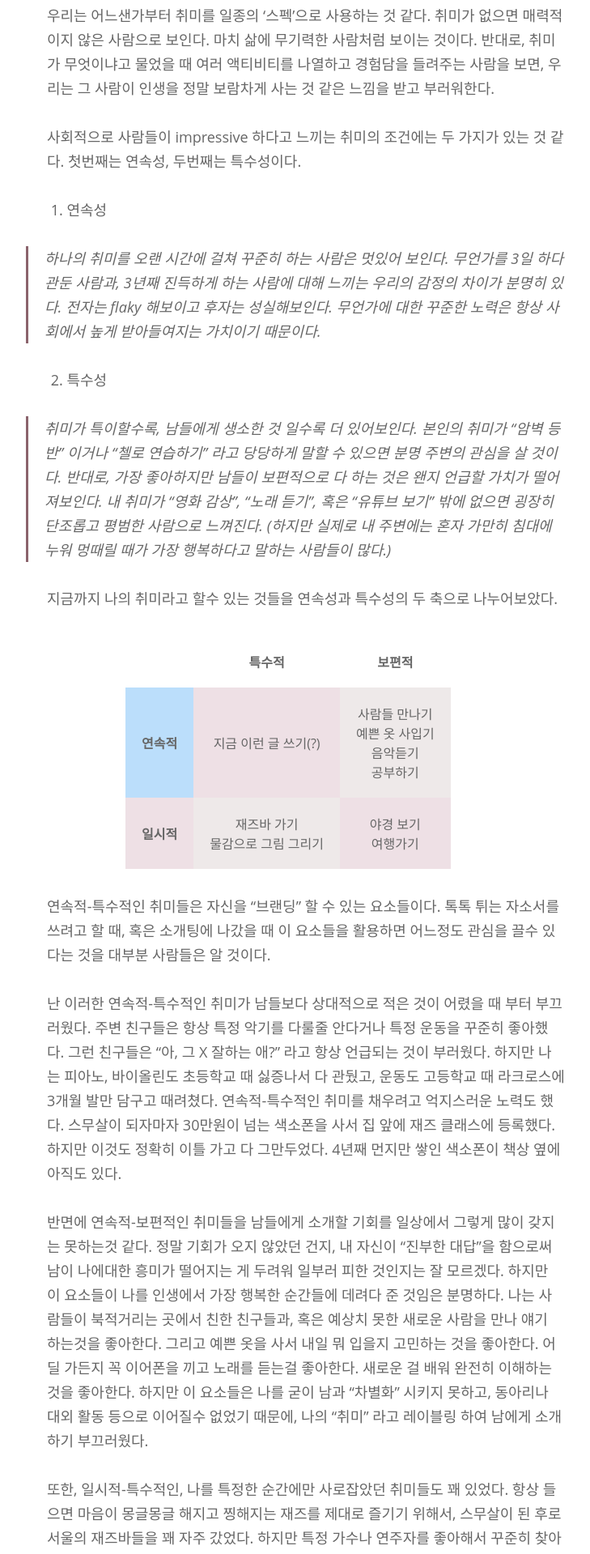
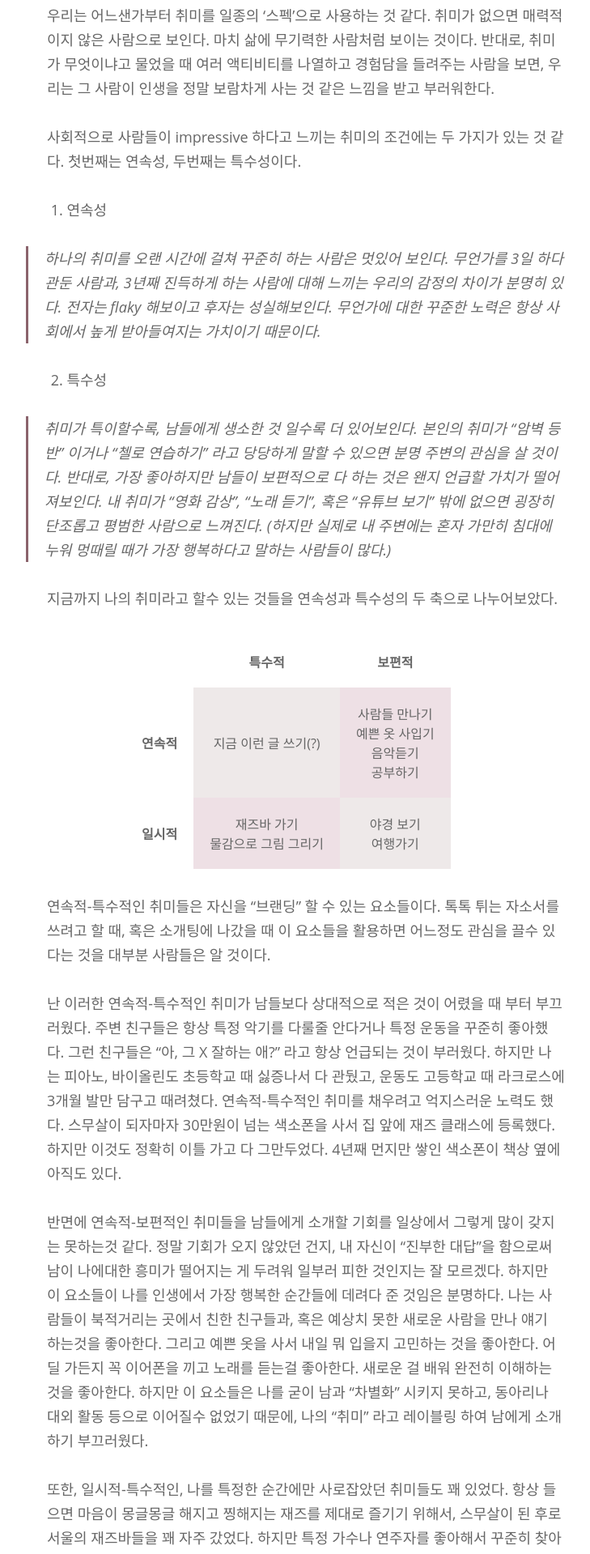
Before and after one commit to minniie/minniie.github.io, a Jekyll site: the page built from _posts/2021-08-05-post4.markdown, in a window 1280 px wide. Shown: the part 1266-3185 px from the top of the page at 81% size, without its empty margins (262-991 px from the left). Built offline with Jekyll 4.4.1, drawn with Linux system fonts in a browser that asks for light colours; nearby versions of some CDN libraries; some web fonts are replaced.

Commit message:
Update main.sass

```diff
--- a/css/main.sass
+++ b/css/main.sass
@@ -45,17 +45,21 @@ th
 td
   padding: 20px
   text-align: center
+
+tr:nth-child(1) td:first-child
+  background: #FFF
+tr:nth-child(2) td:first-child
+  background: #FFF
+tr:nth-child(1) td:nth-child(2)
+  background: #EEE9E9
+tr:nth-child(2) td:nth-child(2)
+  background: #EEE0E5
+tr:nth-child(1) td:nth-child(3)
+  background: #EEE0E5
+tr:nth-child(2) td:nth-child(3)
   background: #EEE9E9
 
-tbody tr
-  // first fix
-  &:nth-child(2n+1) td:nth-child(even), &:nth-child(even) td:nth-child(2n+1)
-    background-color: #EEE0E5
 
-tr:nth-child(1) td:first-child
-  background-color: #bbdefb
-tr:nth-child(2) td:first-child
-  background-color: #bbdefb
 
 body
   font-family: $font-sans
```
